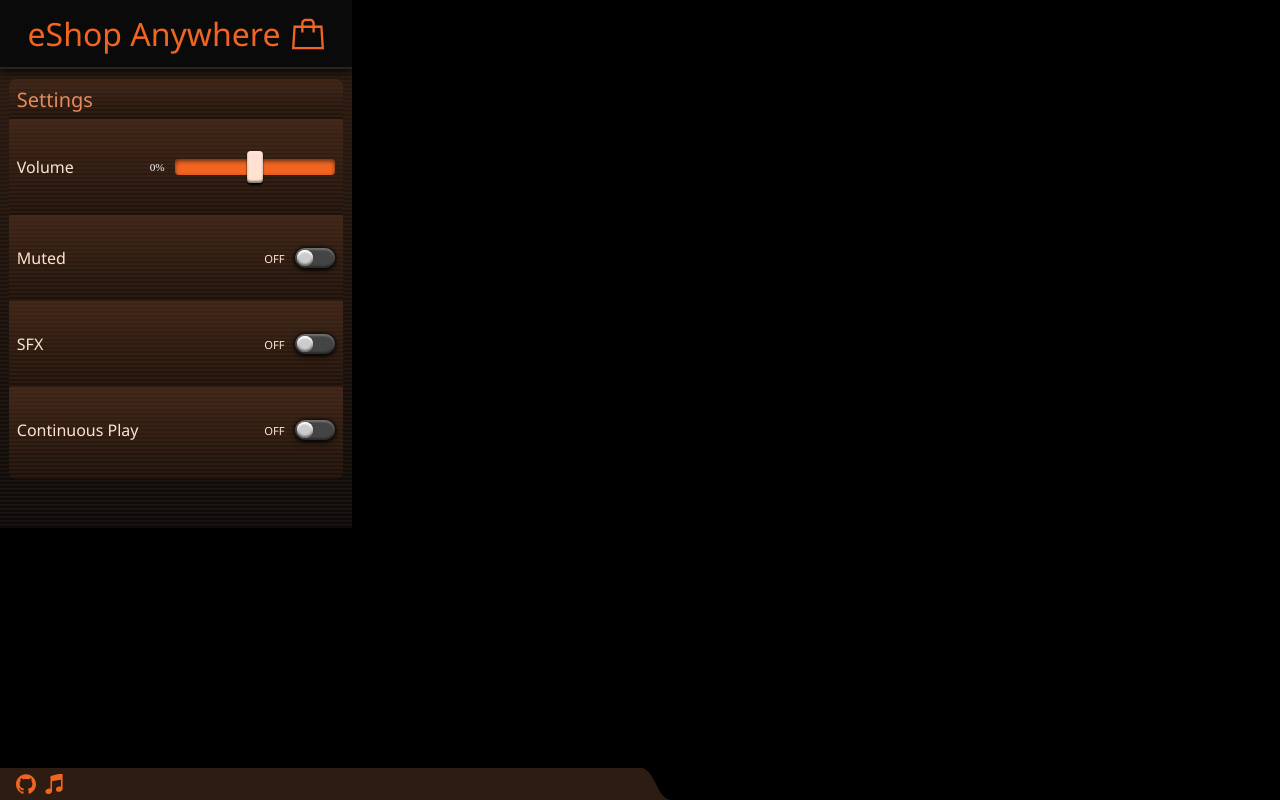
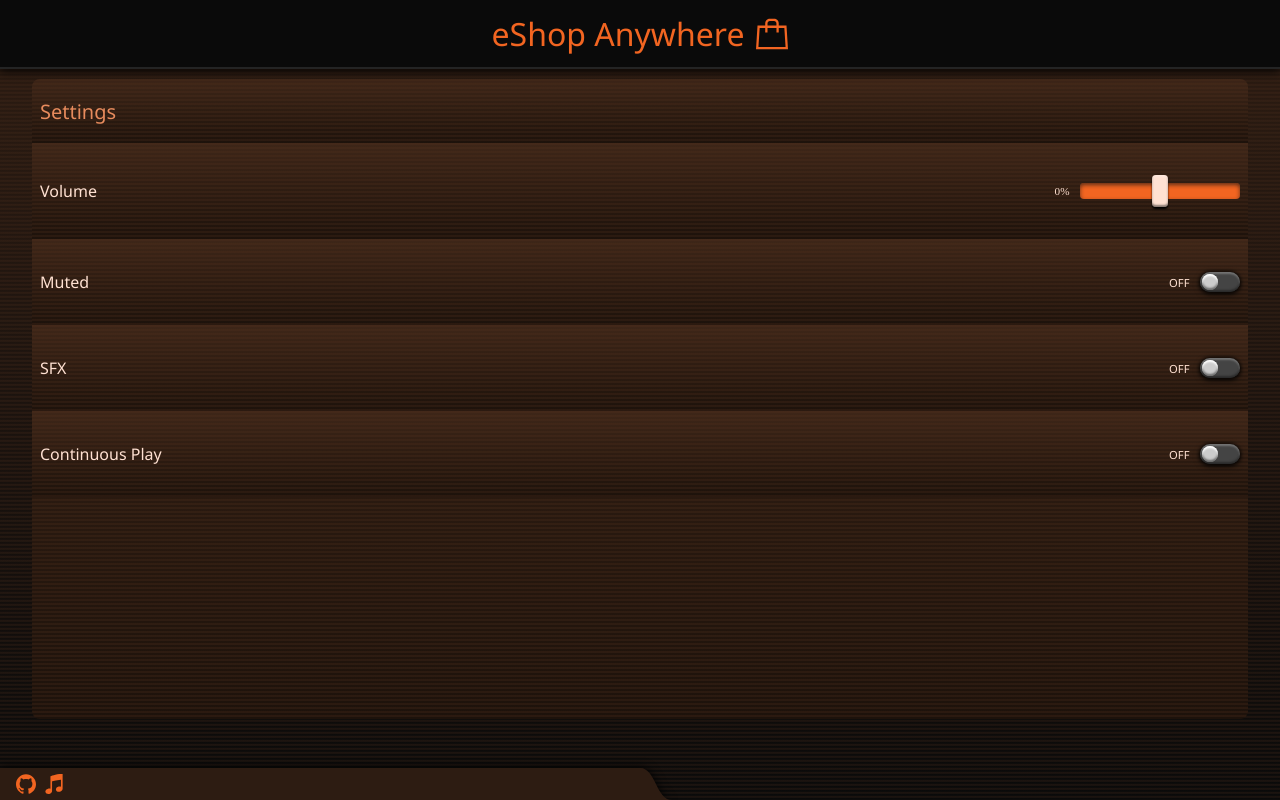
Before and after one commit to Vicente0670/eshop-anywhere, a React (Vite) app: page / in a window 1280 px wide. Built offline with nearby package versions, Linux system fonts and the light colour scheme.

Commit message:
Wide Screen Styling

```diff
--- a/src/App.css
+++ b/src/App.css
@@ -17,7 +17,6 @@
   --app-color-checkbox-track-checked-default: var(--app-color-accent);
   --app-color-checkbox-track-checked-hover: #f99868;
 
-  /* todo: fix whatever i made here */
   --app-color-checkbox-track-shadow-default:
     inset 0 .125rem .125rem #ffffff40,
     inset 0 -.125rem .125rem #12121280,
@@ -92,7 +91,7 @@
   .app-settings {
     margin: 0 auto;
     margin-top: .75rem;
-    height: 25rem;
+    height: 80%;
     width: 95%;
     border-radius: .5rem;
     overflow: clip;
@@ -146,6 +145,7 @@
 
         .name {
           margin-right: auto;
+          width: min(10rem, 100%);
         }
 
         .label {
@@ -156,6 +156,7 @@
 
           .status {
             font-size: .7rem;
+            color: var(--app-color-paragraph);
           }
 
           /*
--- a/src/index.css
+++ b/src/index.css
@@ -55,8 +55,8 @@
 }
 
 html, body {
-  height: 33rem;
-  width: 22rem;
+  height: max(33rem, 100%);
+  width: max(22rem, 100%);
   background: var(--app-color-bg-default);
 }
 
```
